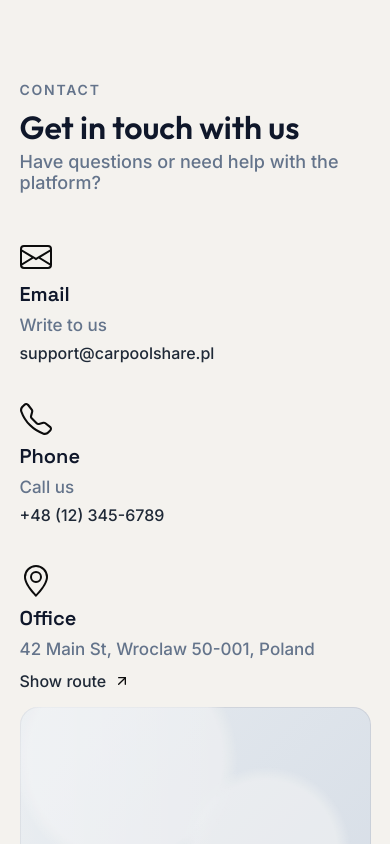
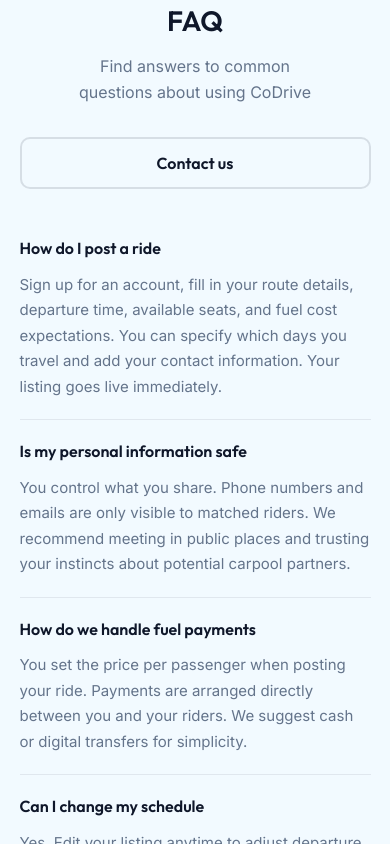
Before and after one commit to inspirer10/CoDrive, a Next.js app: page / in a window 390 px wide. Shown: the part 5880-6724 px from the top of the page. Built offline with nearby package versions, Linux system fonts and the light colour scheme.

Commit message:
Create basic FAQ section & introduce new version of Navbar to ensure that scrolling to sections is smooth (lenis)

```diff
--- a/app/Components/AvailableRides/AvailableRides.tsx
+++ b/app/Components/AvailableRides/AvailableRides.tsx
@@ -168,7 +168,7 @@
 
 function AvailableRides() {
     return (
-        <section className='available-rides'>
+        <section className='available-rides' id='listings'>
             <div className='available-rides__container'>
                 <div className='available-rides__header'>
                     <h2>Available Rides</h2>
--- /dev/null
+++ b/app/Components/FAQ/Faq.tsx
@@ -0,0 +1,56 @@
+'use client';
+
+import React from 'react';
+import './faq.scss';
+
+const faqData = [
+    {
+        question: 'How do I post a ride',
+        answer: 'Sign up for an account, fill in your route details, departure time, available seats, and fuel cost expectations. You can specify which days you travel and add your contact information. Your listing goes live immediately.',
+    },
+    {
+        question: 'Is my personal information safe',
+        answer: 'You control what you share. Phone numbers and emails are only visible to matched riders. We recommend meeting in public places and trusting your instincts about potential carpool partners.',
+    },
+    {
+        question: 'How do we handle fuel payments',
+        answer: 'You set the price per passenger when posting your ride. Payments are arranged directly between you and your riders. We suggest cash or digital transfers for simplicity.',
+    },
+    {
+        question: 'Can I change my schedule',
+        answer: 'Yes. Edit your listing anytime to adjust departure times, available seats, or days of travel. Notify your regular riders if you make significant changes to your routine.',
+    },
+    {
+        question: 'What if I need to cancel',
+        answer: 'Contact your riders as soon as possible through the phone number or email they provided. Canceling occasionally is fine, but regular cancellations may affect your reputation on the platform.',
+    },
+];
+
+
+
+function Faq() {
+    return (
+        <section className='faq' id='faq'>
+            <div className='faq__container'>
+                <aside className='faq__left'>
+                    <h2>FAQ</h2>
+                    <p className='faq__subtitle'>
+                        Find answers to common questions about using CoDrive
+                    </p>
+                    <button className='faq__btn'>Contact us</button>
+                </aside>
+
+                <article className='faq__right'>
+                    {faqData.map((item, index) => (
+                        <div key={index} className='faq__item'>
+                            <h3 className='faq__question'>{item.question}</h3>
+                            <p className='faq__answer'>{item.answer}</p>
+                        </div>
+                    ))}
+                </article>
+            </div>
+        </section>
+    );
+}
+
+export default Faq;
--- /dev/null
+++ b/app/Components/FAQ/faq.scss
@@ -0,0 +1,170 @@
+.faq {
+    padding: 10vh 0 12.5vh;
+    background: var(--background);
+
+    &__container {
+        //max-width: 1600px;
+        width: 90%;
+        margin: 0 auto;
+        display: flex;
+        flex-direction: row;
+        align-items: start;
+        justify-content: space-between;
+
+    }
+
+    &__left {
+        position: sticky;
+        top: 10vh;
+        left:0;
+    }
+
+    h2 {
+        font-size: 3rem;
+        font-weight: 600;
+        color: var(--text-primary);
+        margin-bottom: 1rem;
+    }
+
+    &__subtitle {
+        font-size: 1.25rem;
+        color: var(--text-muted);
+        line-height: 1.6;
+        margin-bottom: 2rem;
+        text-wrap: balance;
+        max-width: 320px;
+    }
+
+    &__btn {
+        display: inline-flex;
+        align-items: center;
+        justify-content: center;
+        gap: 0.5rem;
+        padding: 0.875rem 2.25rem;
+        border-radius: 10px;
+        font-size: 1rem;
+        font-weight: 600;
+        font-family: var(--font-heading);
+        cursor: pointer;
+        transition: 0.25s ease;
+        background: transparent;
+        color: var(--text-primary);
+        border: 2px solid var(--border-default);
+
+        &:hover {
+            border-color: var(--accent);
+            color: var(--accent);
+            transform: translateY(-2px);
+            box-shadow: 0 8px 20px rgba(16, 185, 129, 0.15);
+        }
+
+        &:active {
+            transform: translateY(0) scale(0.98);
+            transition: 0.1s ease;
+        }
+    }
+
+    &__right {
+
+        display: flex;
+        flex-direction: column;
+        gap: 0;
+    }
+
+    &__item {
+        padding: 1.5rem 0;
+        border-bottom: 1px solid var(--border-light);
+
+        &:first-child {
+            padding-top: 0;
+        }
+
+        &:last-child {
+            border-bottom: none;
+            padding-bottom: 0;
+        }
+    }
+
+    &__question {
+        font-size: 1.25rem;
+        font-weight: 600;
+        color: var(--text-primary);
+        margin-bottom: 0.75rem;
+        line-height: 1.4;
+    }
+
+    &__answer {
+        font-size: 1rem;
+        color: var(--text-muted);
+        line-height: 1.7;
+        max-width: 600px;
+    }
+}
+
+@media (max-width: 1024px) {
+    .faq {
+        &__container {
+            flex-direction: column;
+            gap: 3rem;
+        }
+
+        &__left {
+            position: static;
+            text-align: center;
+        }
+
+        &__subtitle {
+            max-width: 100%;
+            margin-left: auto;
+            margin-right: auto;
+        }
+
+        &__answer {
+            max-width: 100%;
+        }
+    }
+}
+
+@media (max-width: 768px) {
+    .faq {
+        padding: 8vh 0 10vh;
+
+        h2 {
+            font-size: 2rem;
+        }
+
+        &__subtitle {
+            font-size: 1rem;
+        }
+
+        &__item {
+            padding: 1.25rem 0;
+        }
+
+        &__question {
+            font-size: 1rem;
+        }
+
+        &__answer {
+            font-size: 0.9375rem;
+        }
+    }
+}
+
+@media (max-width: 480px) {
+    .faq {
+        padding: 6vh 0 8vh;
+
+        &__container {
+            width: 90%;
+        }
+
+        h2 {
+            font-size: 1.75rem;
+        }
+
+        &__btn {
+            width: 100%;
+        }
+    }
+}
--- a/app/Components/LenisProvider/LenisProvider.tsx
+++ b/app/Components/LenisProvider/LenisProvider.tsx
@@ -1,19 +1,29 @@
 'use client';
 
-import { useEffect } from 'react';
+import { createContext, useContext, useEffect, useState } from 'react';
 import Lenis from 'lenis';
+
+type LenisContextType = Lenis | null;
+
+const LenisContext = createContext<LenisContextType>(null);
+
+export const useLenis = () => useContext(LenisContext);
 
 type LenisProviderProps = {
     children: React.ReactNode;
 };
 
 function LenisProvider({ children }: LenisProviderProps) {
+    const [lenis, setLenis] = useState<Lenis | null>(null);
+
     useEffect(() => {
-        const lenis = new Lenis();
+        const lenisInstance = new Lenis();
+        setLenis(lenisInstance);
+
         let rafId = 0;
 
         const raf = (time: number) => {
-            lenis.raf(time);
+            lenisInstance.raf(time);
             rafId = requestAnimationFrame(raf);
         };
 
@@ -21,11 +31,13 @@
 
         return () => {
             cancelAnimationFrame(rafId);
-            lenis.destroy();
+            lenisInstance.destroy();
         };
     }, []);
 
-    return <>{children}</>;
+    return (
+        <LenisContext.Provider value={lenis}>{children}</LenisContext.Provider>
+    );
 }
 
 export default LenisProvider;
--- a/app/Components/Navbar/Navbar.tsx
+++ b/app/Components/Navbar/Navbar.tsx
@@ -2,12 +2,41 @@
 
 import React, { useEffect, useRef, useState } from 'react';
 import { BsCarFront } from 'react-icons/bs';
+import { useLenis } from '../LenisProvider/LenisProvider';
 
 import './navbar.scss';
 
 function Navbar() {
     const [isHidden, setIsHidden] = useState(false);
     const lastScrollY = useRef(0);
+    const lenis = useLenis();
+
+    const handleSectionRouting = (
+        e: React.MouseEvent<HTMLLIElement, MouseEvent>,
+        section: string
+    ) => {
+        e.preventDefault();
+
+        if (lenis) {
+            lenis.scrollTo(`#${section}`, {
+               //offset: -80, // Offset for fixed navbar height
+                duration: 1.2,
+            });
+        } else {
+            // Fallback if Lenis is not ready
+            document
+                .getElementById(section)
+                ?.scrollIntoView({ behavior: 'smooth' });
+        }
+    };
+
+    const handleScrollToTop = () => {
+        if (lenis) {
+            lenis.scrollTo(0, { duration: 1.2 });
+        } else {
+            window.scrollTo({ top: 0, behavior: 'smooth' });
+        }
+    };
 
     useEffect(() => {
         lastScrollY.current = window.scrollY;
@@ -33,17 +62,23 @@
 
     return (
         <nav className={isHidden ? 'nav--hidden navbar' : 'navbar'}>
-            <p className='logo'>
+            <p className='logo' onClick={handleScrollToTop}>
                 <BsCarFront className='icon' />
                 CoDrive
             </p>
 
             <ul>
-                <li>About</li>
-                <li>Listings</li>
-                <li>How it Works</li>
-                <li>Contact</li>
-                <li>FAQ</li>
+                <li onClick={(e) => handleSectionRouting(e, 'about')}>About</li>
+                <li onClick={(e) => handleSectionRouting(e, 'listings')}>
+                    Listings
+                </li>
+                <li onClick={(e) => handleSectionRouting(e, 'how-it-works')}>
+                    How it Works
+                </li>
+                <li onClick={(e) => handleSectionRouting(e, 'contact')}>
+                    Contact
+                </li>
+                <li onClick={(e) => handleSectionRouting(e, 'faq')}>FAQ</li>
             </ul>
 
             <button>Post a ride</button>
--- a/app/globals.scss
+++ b/app/globals.scss
@@ -93,7 +93,7 @@
 html,
 body {
     max-width: 100vw;
-    overflow-x: hidden;
+    overflow-x: clip;
     scrollbar-width: thin;
 }
 
--- a/app/page.tsx
+++ b/app/page.tsx
@@ -1,5 +1,6 @@
 import About from './Components/About/About';
 import AvailableRides from './Components/AvailableRides/AvailableRides';
+import Faq from './Components/FAQ/Faq';
 import Footer from './Components/Footer/Footer';
 import Header from './Components/Header/Header';
 import Navbar from './Components/Navbar/Navbar';
@@ -11,6 +12,7 @@
             <Header />
             <About />
             <AvailableRides />
+            <Faq />
             <Footer />
         </>
     );
```
